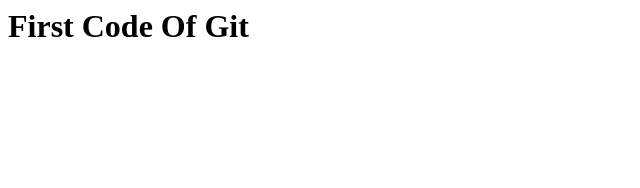
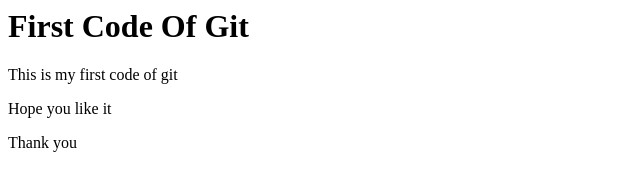
Before and after one commit to yash3610/Github-Git-Mern-Lec1, a plain HTML site: page index.html in a window 1280 px wide. Shown: the whole page, without its empty margins (0-640 px from the left). Drawn offline with Linux system fonts and the light colour scheme.

Commit message:
SecondLine

```diff
--- a/index.html
+++ b/index.html
@@ -1 +1,4 @@
 <H1>First Code Of Git</H1>
+<p>This is my first code of git</p>
+<p>Hope you like it</p>
+<p>Thank you</p>
```
